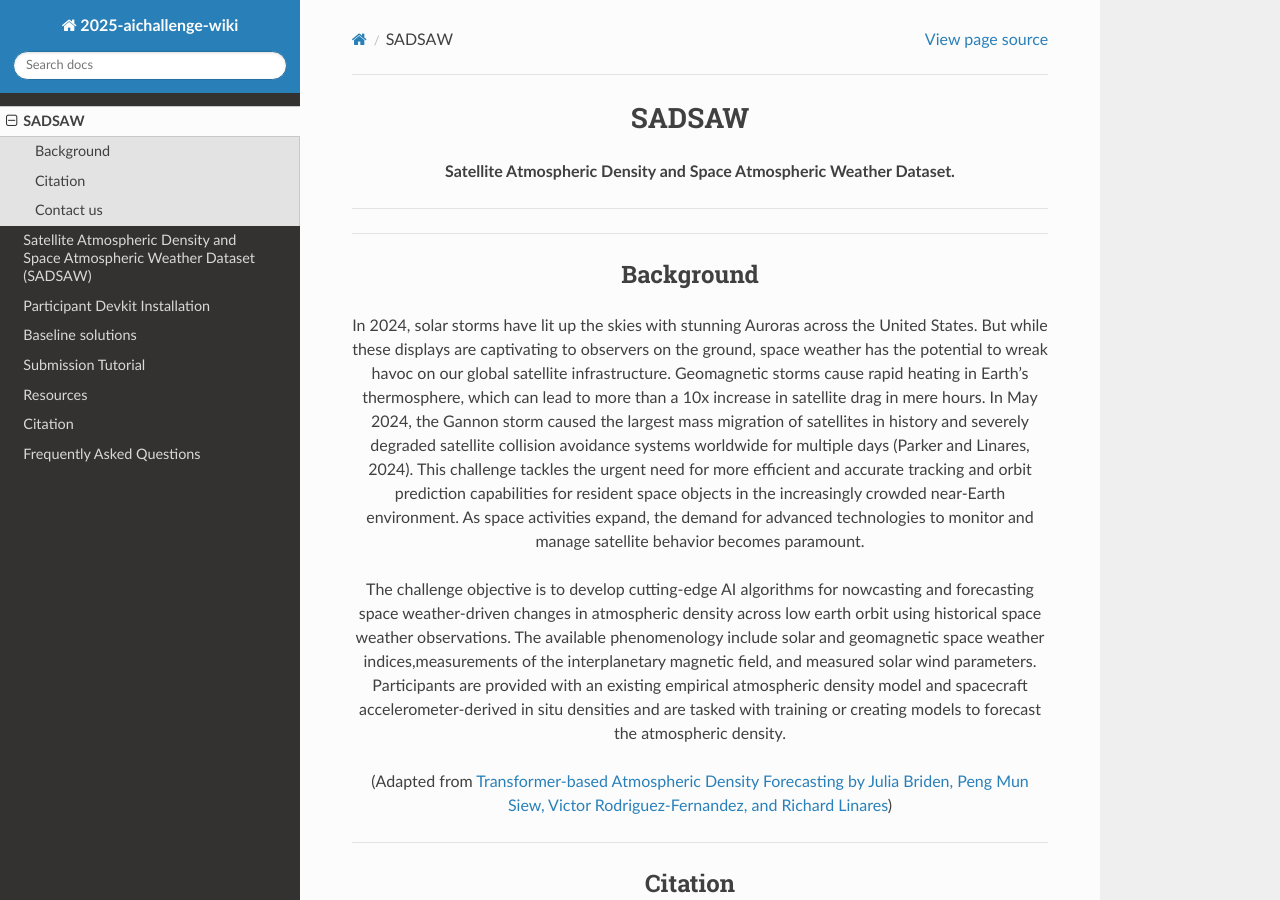
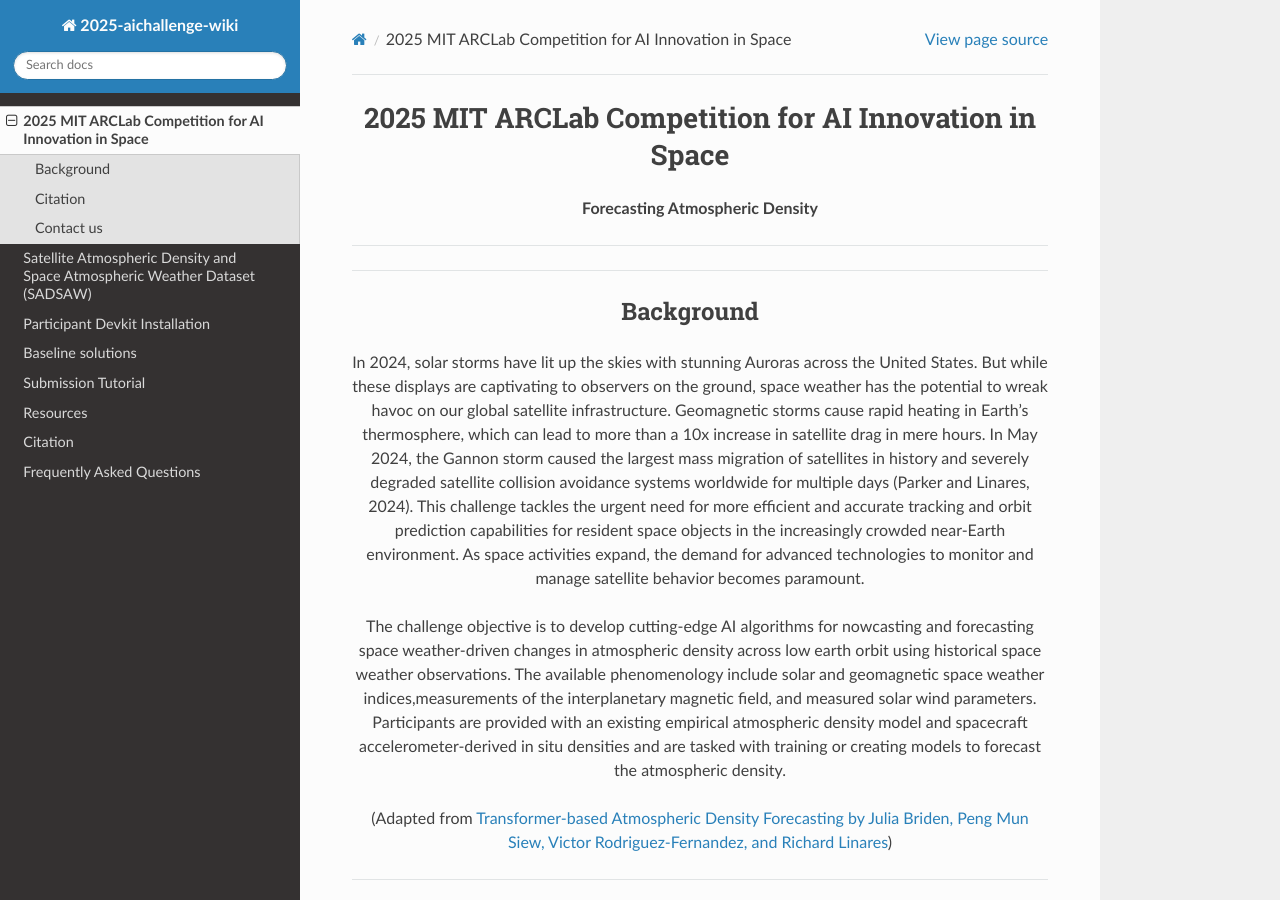
Before and after one commit to olgupila/STORM-AI-devkit-2025, a Sphinx documentation site: the page built from docs/README.md, in a window 1280 px wide and 900 px high. Built offline with Sphinx 7.4.7 and the Read the Docs theme 3.1.0, drawn with Linux system fonts in a browser that asks for light colours; pages that are not in the unit, such as notebooks, are missing from menus.

Commit message:
homepage

```diff
--- a/docs/README.md
+++ b/docs/README.md
@@ -1,7 +1,7 @@
 <div align="center">
 
-# SADSAW
-**Satellite Atmospheric Density and Space Atmospheric Weather Dataset.**
+# 2025 MIT ARCLab Competition for AI Innovation in Space
+**Forecasting Atmospheric Density**
 
 ______________________________________________________________________
 
```
